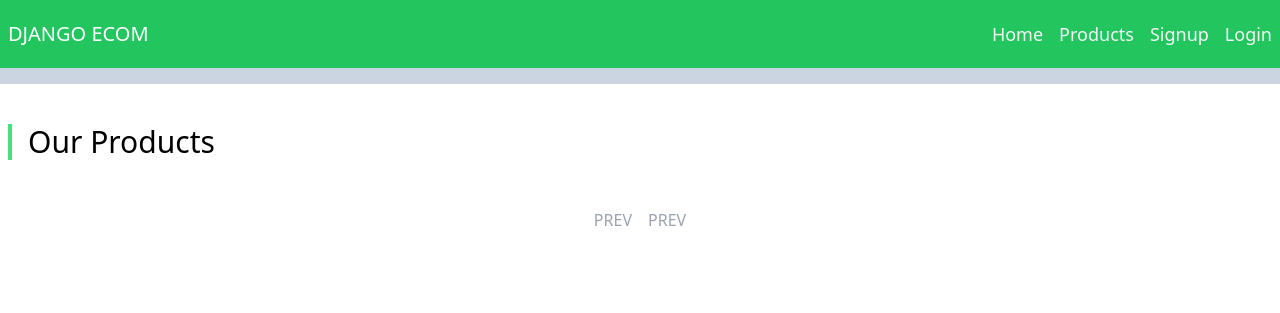
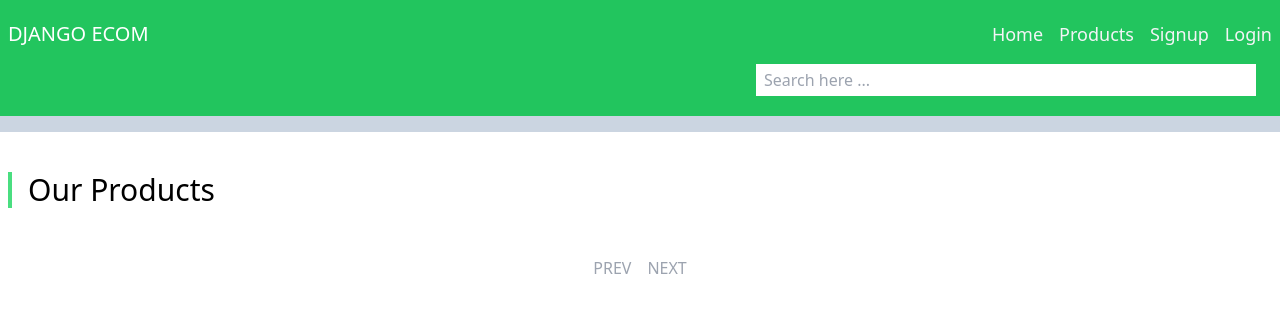
Before and after one commit to todhritesh/django_ecom, a Django app: page /products in a window 1280 px wide. Shown: the top 313 px of the page. Run offline with Django 4.2, Linux system fonts and the light colour scheme; data that the repository does not hold is empty; some libraries are stand-ins or nearby versions.

Commit message:
added search

```diff
--- a/shop/views/product_views.py
+++ b/shop/views/product_views.py
@@ -3,37 +3,37 @@ from ..models import *
 from django.core.paginator import Paginator
 from django.contrib.auth.decorators import login_required , user_passes_test
 from django.urls import reverse_lazy
-from django.db.models import Case , When , BooleanField
+from django.db.models import Case , When , BooleanField , Q
 
 
 def products(req):
+    context = {}
     user = req.user
     categories = Category.objects.all()
     products = ''
     cat = req.GET.get('category',None)
     if(cat!=None):
-        if(user.is_authenticated):
-            products = Product.objects.filter(category__slug=cat).annotate(isWishlisted=Case(
-                When(wishlist__user=user , then = True) ,
-                default=False,
-                output_field=BooleanField()
-            ))
-        else:
-            products = Product.objects.filter(category__slug=cat)
+        context['cat'] = cat
+        products = Product.objects.filter(category__slug=cat)
+    elif req.GET.get('search',None) != None:
+        search = req.GET.get('search',None)
+        context['search'] = search
+        products = Product.objects.filter(Q(product_title__icontains=search)|Q(category__title__icontains=search))
     else:
-        if(user.is_authenticated):
-            products = Product.objects.all().annotate(isWishlisted=Case(
-                When(wishlist__user=user , then = True) ,
-                default=False,
-                output_field=BooleanField()
-            ))
-        else:
-            products = Product.objects.all()
+        products = Product.objects.all()
+
+    if user.is_authenticated:
+        products = products.annotate(isWishlisted=Case(
+                    When(wishlist__user=user , then = True) ,
+                    default=False,
+                    output_field=BooleanField()
+                ))
 
     paginator = Paginator(products, 50)
     pg_no = req.GET.get('page',1)
     data = paginator.get_page(pg_no)
-    context = {'data':data,'categories':categories,'cat':cat}
+    context['data'] = data
+    context['categories'] = categories
 
     return render(req, 'pages/products.html',context=context)
 
--- a/templates/components/navbar.html
+++ b/templates/components/navbar.html
@@ -1,6 +1,10 @@
-<div class="w-full h-full flex py-5 px-2  bg-green-500">
-    <div class="container h-full mx-auto flex md:flex-row flex-col md:items-center">
-        <a href="{%url 'home'%}" class="brand flex-1 text-xl font-medium text-white">DJANGO ECOM</a>
+<div class="w-full h-full flex flex-col py-5 px-2 gap-4 bg-green-500">
+    <div class="flex w-full h-full">
+        <div class="container h-full mx-auto flex gap-2 md:flex-row flex-col md:items-center">
+            <a href="{%url 'home'%}" class="brand text-xl md:flex-1 whitespace-nowrap font-medium text-white">DJANGO ECOM</a>
+            <form action="{%url 'products'%}" class="mx-auto  flex justify-end w-full md:hidden">
+                <input type="text" name="search" placeholder="Search here ..." class="w-6/12 outline-none py-1 px-2 min-w-[300px] max-w-[500px]">
+            </form>
             <ul id="navbar_menu" class="duration-200 transition-height flex md:gap-4 gap-5 font-medium md:flex-row flex-col md:h-auto h-0 md:justify-center md:w-auto w-full overflow-hidden">
                 <li class="text-lg text-gray-100 hover:text-white md:mt-0 mt-6"><a href="{%url 'home'%}">Home</a></li>
                 <li class="text-lg text-gray-100 hover:text-white"><a href="{%url 'products'%}">Products</a></li>
@@ -14,7 +18,11 @@
                 {%endif%}
             </ul>
         </div>
-    <button id="toggler" class="self-start md:hidden block mx-2" onclick="toggle_navbar()" ><i class="fa-solid fa-bars"></i></button>
+        <button id="toggler" class="self-start md:hidden block pr-4 text-white" onclick="toggle_navbar()" ><i class="fa-solid fa-bars"></i></button>
+    </div>
+    <form action="{%url 'products'%}" class="mx-auto  md:flex md:justify-end w-full pr-4 hidden">
+        <input type="text" name="search" placeholder="Search here ..." class="w-6/12 outline-none py-1 px-2 min-w-[300px] max-w-[500px]">
+    </form>
 </div>
 
 <script>
--- a/templates/pages/products.html
+++ b/templates/pages/products.html
@@ -20,9 +20,9 @@
             <p class="text-gray-400" >PREV</p>
         {% endif %}
         {% if data.has_next %}
-            <a href="?page={{data.next_page_number}}{%if cat%} &category={{cat}} {%endif%}" class="">NEXT</a>
+            <a href="?page={{data.next_page_number}}{%if cat%}&category={{cat}} {%elif search%}&search={{search}} {%endif%}" class="">NEXT</a>
         {%else%}
-            <p class="text-gray-400" >PREV</p>
+            <p class="text-gray-400" >NEXT</p>
         {% endif %}
     </div>
   </div>
```
Also changed, not shown: static/css/main.min.css. Lines whose indentation alone changed are shown as unchanged.
